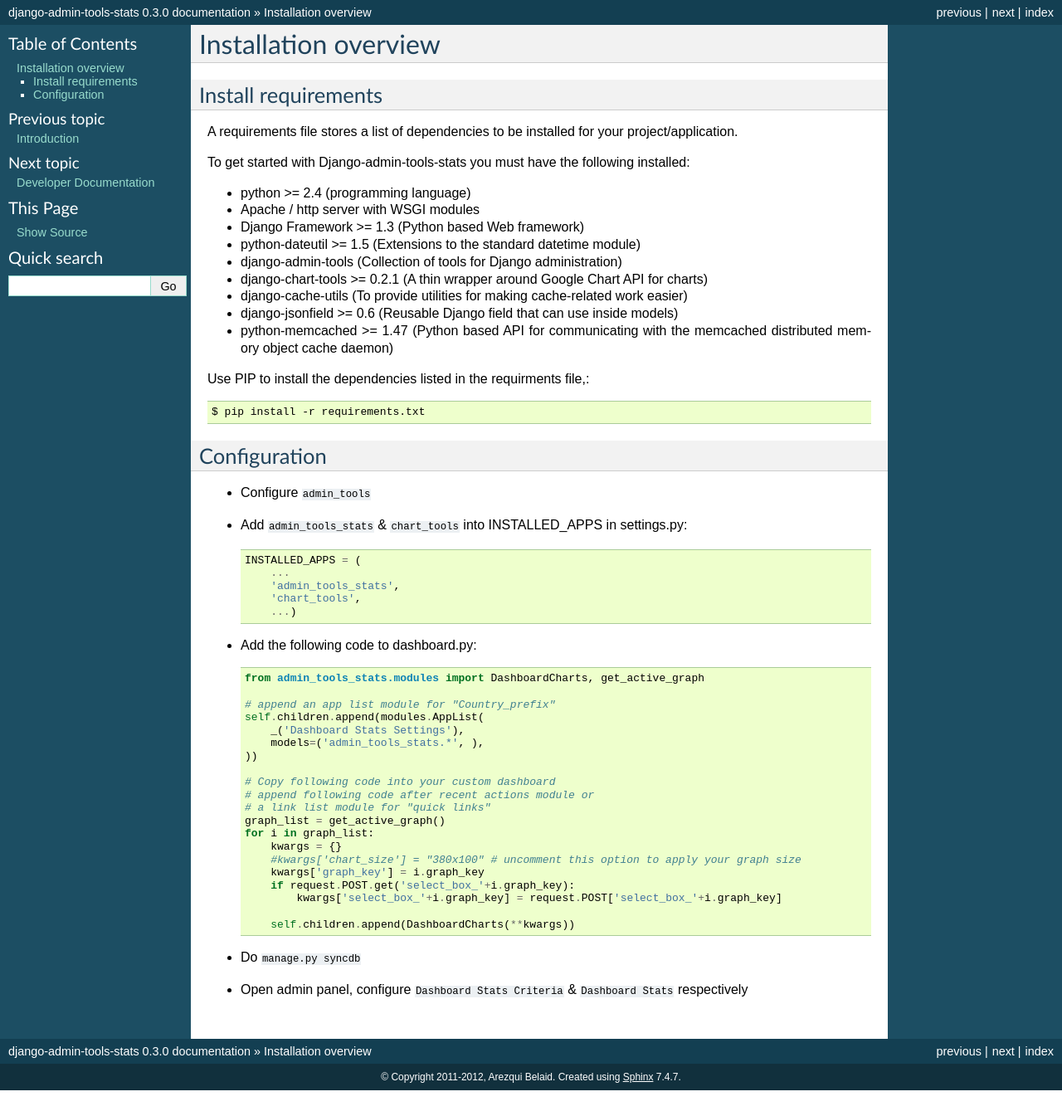
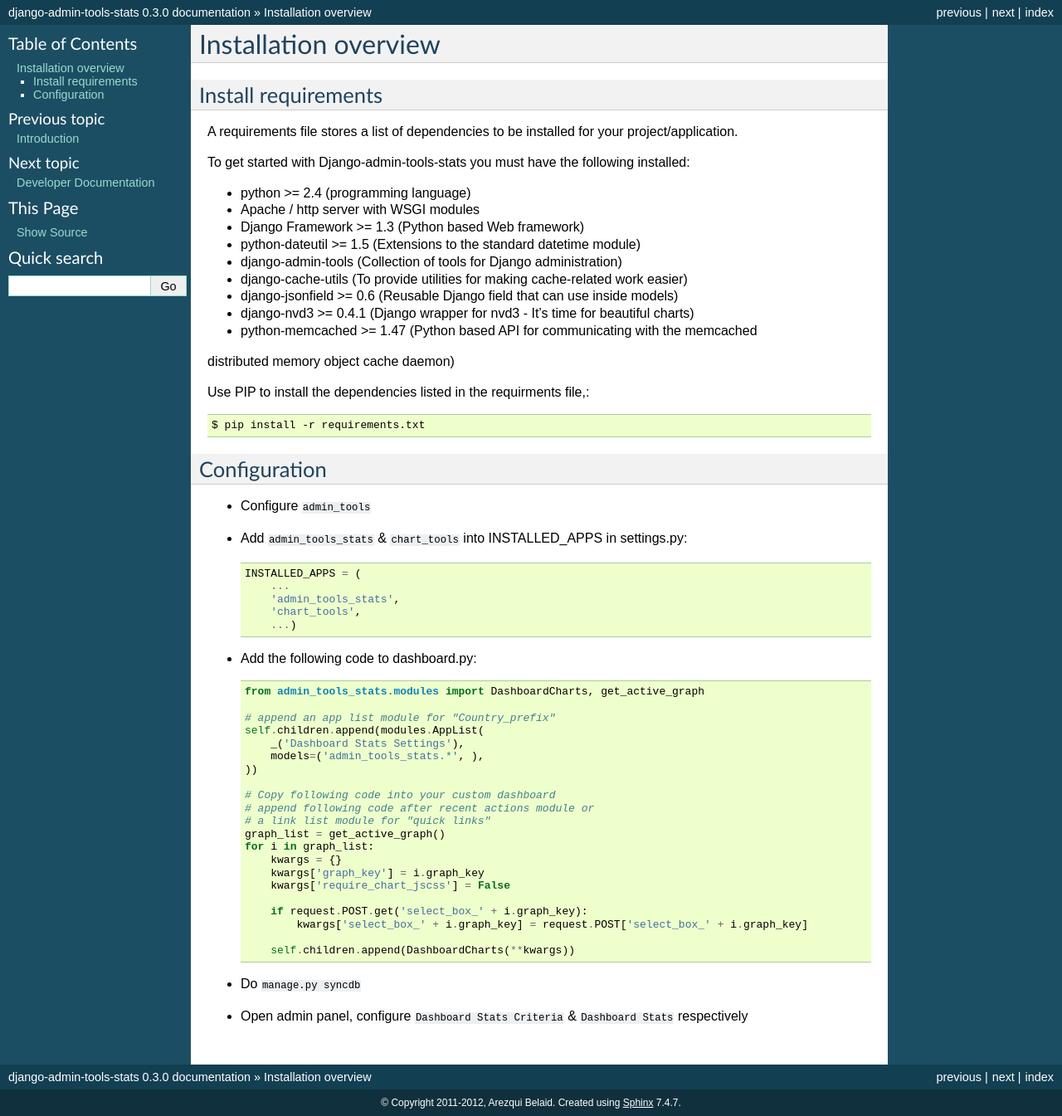
Before and after one commit to areski/django-admin-tools-stats, a Sphinx documentation site: the page built from docs/source/installation-overview.rst, in a window 1280 px wide. Shown: the whole page at 83% size. Built offline with Sphinx 7.4.7, drawn with Linux system fonts in a browser that asks for light colours; before the commit the page ends 1314 px from its top, so only the background shows below that.

Commit message:
update doc

```diff
--- a/README.rst
+++ b/README.rst
@@ -61,11 +61,11 @@
     graph_list = get_active_graph()
     for i in graph_list:
         kwargs = {}
-        #kwargs['chart_size'] = "260x100" # uncomment this option to fix your graph size
+        kwargs['require_chart_jscss'] = False
         kwargs['graph_key'] = i.graph_key
-        if request.POST.get('select_box_'+i.graph_key):
-            kwargs['select_box_'+i.graph_key] = request.POST['select_box_'+i.graph_key]
 
+        if request.POST.get('select_box_' + i.graph_key):
+            kwargs['select_box_' + i.graph_key] = request.POST['select_box_' + i.graph_key]
 
         self.children.append(DashboardCharts(**kwargs))
 
--- a/docs/source/installation-overview.rst
+++ b/docs/source/installation-overview.rst
@@ -18,10 +18,11 @@
 - Django Framework >= 1.3 (Python based Web framework)
 - python-dateutil >= 1.5 (Extensions to the standard datetime module)
 - django-admin-tools (Collection of tools for Django administration)
-- django-chart-tools >= 0.2.1 (A thin wrapper around Google Chart API for charts)
 - django-cache-utils (To provide utilities for making cache-related work easier)
 - django-jsonfield >= 0.6 (Reusable Django field that can use inside models)
-- python-memcached >= 1.47 (Python based API for communicating with the memcached distributed memory object cache daemon)
+- django-nvd3 >= 0.4.1 (Django wrapper for nvd3 - It's time for beautiful charts)
+- python-memcached >= 1.47 (Python based API for communicating with the memcached
+distributed memory object cache daemon)
 
 
 Use PIP to install the dependencies listed in the requirments file,::
@@ -59,10 +60,11 @@
     graph_list = get_active_graph()
     for i in graph_list:
         kwargs = {}
-        #kwargs['chart_size'] = "380x100" # uncomment this option to apply your graph size
         kwargs['graph_key'] = i.graph_key
-        if request.POST.get('select_box_'+i.graph_key):
-            kwargs['select_box_'+i.graph_key] = request.POST['select_box_'+i.graph_key]
+        kwargs['require_chart_jscss'] = False
+
+        if request.POST.get('select_box_' + i.graph_key):
+            kwargs['select_box_' + i.graph_key] = request.POST['select_box_' + i.graph_key]
 
         self.children.append(DashboardCharts(**kwargs))
 
```
